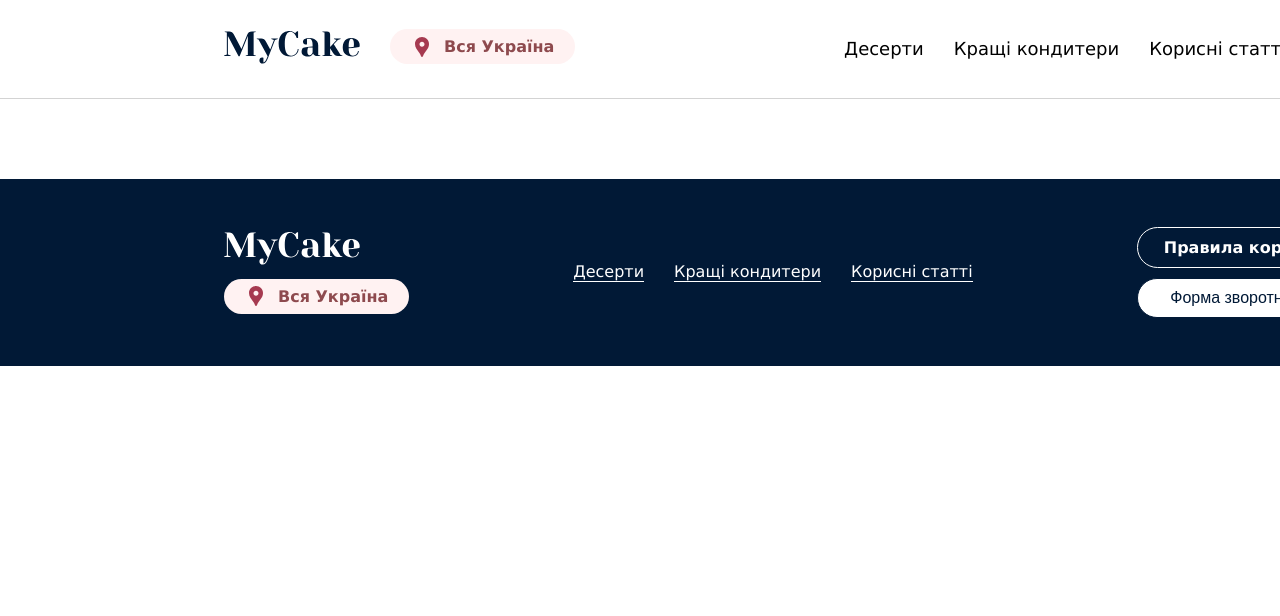
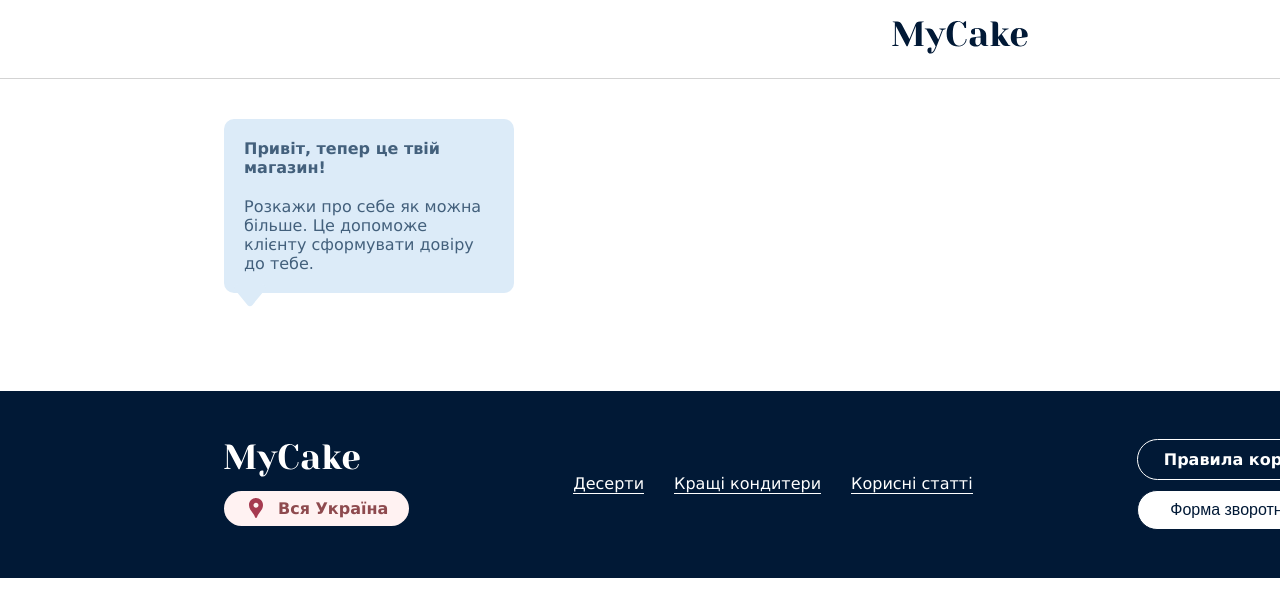
Before and after one commit to mvkochar/mycace, a React (Create React App) app: page /shop-registration in a window 1280 px wide. Shown: the top 616 px of the page. Built offline with nearby package versions, Linux system fonts and the light colour scheme.

Commit message:
edit SignDialog

```diff
--- a/src/App.tsx
+++ b/src/App.tsx
@@ -5,10 +5,14 @@ import Footer from './components/Footer/Footer'
 
 
 const App = () => {
+  const [headerType, setHeaderType] = React.useState(1)
+
+  const handleHeaderType = (headerId: number ) => setHeaderType(headerId)
+
   return (
     <>
-      <Header />
-      <Main />
+      <Header headerId={headerType} />
+      <Main handleHeaderType ={handleHeaderType}/>
       <Footer />
     </>
   )
--- a/src/components/Header/Header.tsx
+++ b/src/components/Header/Header.tsx
@@ -3,12 +3,19 @@ import { Link } from 'react-router-dom'
 import './Header.css'
 import SignDialog from '../SignDialog/SignDialog'
 
+type HeaderProps = {
+    headerId?: number
+}
 
-
-const Header = () => {
+const Header = ({ headerId = 1 }: HeaderProps) => {
 
     return (
         <header className='header d-f jc-sb align-center'>
+            {
+                    headerId === 3    ?
+                    <div style={{width: "fit-content", margin: "0 auto"}}> <Link to='/'><img src="images/logo.svg" alt="Logo" /></Link></div>
+                    :
+                    <>
                         <div className='d-f align-center'>
                             <div> <Link to='/'><img src="images/logo.svg" alt="Logo" /></Link></div>
                             <div className="header-location">Вся Україна</div>
@@ -28,9 +35,11 @@ const Header = () => {
                         </nav>
                         <div className="header-actions d-f align-center">
                             <button className='header-actions-info'><img src="images/info.svg" alt="Info" /></button>
-                <SignDialog/>
+                            <SignDialog />
                         </div>
 
+                    </>
+             }
         </header>
     )
 }
--- a/src/components/Main/Main.tsx
+++ b/src/components/Main/Main.tsx
@@ -7,21 +7,27 @@ import SingleProduct from '../../pages/SingleProduct'
 import Confectioner from '../../pages/Confectioner'
 import Articles from '../../pages/Articles'
 import Article from '../../pages/Article'
+import ShopRegistration from '../../pages/ShopRegistration'
 
-const Main = () => {
+
+type  MainProps = {
+  handleHeaderType: (headerId: number) => void;
+}
+
+const Main = ({handleHeaderType}:MainProps) => {
   return (
     <Routes>
         <Route
             path='/'
-            element={<Home/>}
+            element={<Home handleHeaderType={handleHeaderType}/>}
         />
         <Route
           path='desserts'
-          element={<Desserts/>}
+          element={<Desserts handleHeaderType={handleHeaderType}/>}
         />
         <Route
           path='confectioners'
-          element={<Confectioners/>}
+          element={<Confectioners handleHeaderType={handleHeaderType}/>}
         />
         <Route
           path='product'
@@ -33,11 +39,15 @@ const Main = () => {
         />
         <Route
           path='articles'
-          element={<Articles/>}
+          element={<Articles handleHeaderType={handleHeaderType}/>}
         />
         <Route
           path='article'
           element={<Article/>}
+        />
+        <Route
+          path='shop-registration'
+          element={<ShopRegistration handleHeaderType={handleHeaderType}/>}
         />
     </Routes>
   )
--- a/src/components/SignDialog/SignDialog.css
+++ b/src/components/SignDialog/SignDialog.css
@@ -226,15 +226,23 @@
     margin-top: 40px;
 }
 
-.cofirm-link {
+.cofirm-btn {
     display: block;
     width: 250px;
     margin-top: 10px;
     padding-top: 10.5px;
     padding-bottom: 10.5px;
     background-color: #FDAD6D;
+    border: none;
     border-radius: 50px;
+    cursor: pointer;
     font-size: 16px;
-    text-align: center;
     color: #5E2D07;
 }
+
+.confirm-wrong-code {
+    margin-top: 15px;
+    font-weight: 700;
+    font-size: 18px;
+    color: #DC143C;
+}
--- a/src/components/SignDialog/SignDialog.tsx
+++ b/src/components/SignDialog/SignDialog.tsx
@@ -25,6 +25,18 @@ const SignDialog = ({ screenType = 2, showSignBtn = true }: SignDialogProps) =>
     const [open, setOpen] = React.useState(!showSignBtn);
     const [screen, setScreen] = React.useState(screenType);
     const [codeOne, setCodeOne] = React.useState("")
+    const [codeTwo, setCodeTwo] = React.useState("")
+    const [codeThree, setCodeThree] = React.useState("")
+    const [codeFour, setCodeFour] = React.useState("")
+    const [codeFive, setCodeFive] = React.useState("")
+    const [codeSix, setCodeSix] = React.useState("")
+    const [isWrongCode, setIsWrongCode] = React.useState(false)
+
+    const confirmCode = "XLS169"
+
+    React.useEffect(() => {
+        setIsWrongCode(false)
+      }, []);
 
 
     const handleOpen = () => setOpen(true);
@@ -37,6 +49,24 @@ const SignDialog = ({ screenType = 2, showSignBtn = true }: SignDialogProps) =>
         setScreen((prevState) => {
             return prevState === 2 ? 1 : 2
         })
+    }
+
+
+    const handleConfirm = () => {
+        let inputCode = codeOne + codeTwo + codeThree + codeFour + codeFive + codeSix
+
+        if (inputCode !== confirmCode)  setIsWrongCode(true)
+        else {
+            setIsWrongCode(false)
+            window.location.assign('/shop-registration')
+        }
+
+        setCodeOne("")
+        setCodeTwo("")
+        setCodeThree("")
+        setCodeFour("")
+        setCodeFive("")
+        setCodeSix("")
     }
 
     const regMain = () => {
@@ -193,14 +223,30 @@ const SignDialog = ({ screenType = 2, showSignBtn = true }: SignDialogProps) =>
                         type='text' name='codeOne' value={codeOne}
                         onChange={(event) => { setCodeOne(event.target.value[0]); }}>
                     </input>
-                    <div className='confirm-code-item'></div>
-                    <div className='confirm-code-item'></div>
-                    <div className='confirm-code-item'></div>
-                    <div className='confirm-code-item'></div>
-                    <div className='confirm-code-item'></div>
+                    <input className='confirm-code-item'
+                        type='text' name='codeTwo' value={codeTwo}
+                        onChange={(event) => { setCodeTwo(event.target.value[0]); }}>
+                    </input>
+                    <input className='confirm-code-item'
+                        type='text' name='codeThree' value={codeThree}
+                        onChange={(event) => { setCodeThree(event.target.value[0]); }}>
+                    </input>
+                    <input className='confirm-code-item'
+                        type='text' name='codeFour' value={codeFour}
+                        onChange={(event) => { setCodeFour(event.target.value[0]); }}>
+                    </input>
+                    <input className='confirm-code-item'
+                        type='text' name='codeFive' value={codeFive}
+                        onChange={(event) => { setCodeFive(event.target.value[0]); }}>
+                    </input>
+                    <input className='confirm-code-item'
+                        type='text' name='codeSix' value={codeSix}
+                        onChange={(event) => { setCodeSix(event.target.value[0]); }}>
+                    </input>
                 </div>
+                <div className={isWrongCode ? "confirm-wrong-code" : "d-n"}>Wrong Code!</div>
                 <button className='second-send-btn'>Надіслати повторно</button>
-                <a href="" className="cofirm-link">Підтвердити</a>
+                <button className="cofirm-btn" onClick={handleConfirm}>Підтвердити</button>
             </>
         )
     }
--- a/src/pages/Articles.tsx
+++ b/src/pages/Articles.tsx
@@ -3,10 +3,19 @@ import './Articles.css'
 import { ArticlesList } from '../components/ArticlesList/ArticlesList'
 import ArticleItem from '../components/ArticleItem/ArticleItem'
 
-const Articles = () => {
+type ArticlesProps = {
+  handleHeaderType: (headerId: number) => void;
+}
+
+const Articles = ({handleHeaderType}:ArticlesProps) => {
   const [query, setQuery] = React.useState('')
   const [isSearch, setIsSearch] = React.useState(false)
   const [searchRes, setSearchRes] = React.useState(0)
+
+  React.useEffect(() => {
+    handleHeaderType(1)
+
+  }, []);
 
   const handleChange = (event: React.ChangeEvent<HTMLInputElement>) => {
     setIsSearch(false)
--- a/src/pages/Confectioners.tsx
+++ b/src/pages/Confectioners.tsx
@@ -5,7 +5,15 @@ import ConfectionerItem from '../components/ConfectionerItem/ConfectionerItem'
 import ProductItem from '../components/ProductItem/ProductItem'
 import { DessertsList } from '../components/ProductsList/ProductsList'
 
-const Confectioners = () => {
+type ConfectionersProps = {
+    handleHeaderType: (headerId: number) => void;
+}
+
+const Confectioners = ({ handleHeaderType }: ConfectionersProps) => {
+
+    React.useEffect(() => {
+        handleHeaderType(1)
+    }, []);
 
     const findProduct = (productTitle: string) => {
         const product = DessertsList.filter((dessert) => dessert.title.toLowerCase() === productTitle.toLowerCase())[0]
@@ -22,9 +30,9 @@ const Confectioners = () => {
 
     return (
         <div className='wrapper'>
-            <form action="" className='home-main-fm'>
+            <form action="" className='home-main-fm' style={{height: "50px"}}>
                 <input type="text" style={{ paddingTop: "4px" }} />
-                <button style={{ marginLeft: "103px" }}>Шукати</button>
+                <button type='button' style={{ marginLeft: "103px" }}>Шукати</button>
             </form>
             <div className="confectioners-tags desserts-main-tags  d-f">
                 <Tag title='Усі' isActive={true} />
--- a/src/pages/Desserts.tsx
+++ b/src/pages/Desserts.tsx
@@ -4,7 +4,11 @@ import Tag from '../components/Tag/Tag'
 import { DessertsList } from '../components/ProductsList/ProductsList'
 import ProductItem from '../components/ProductItem/ProductItem'
 
-const Desserts = () => {
+type DessertsProps = {
+  handleHeaderType: (headerId: number) => void;
+}
+
+const Desserts = ({handleHeaderType}:DessertsProps) => {
 
   const [moreProducts, setMoreProducts] = React.useState(false)
   const [query, setQuery] = React.useState('')
@@ -29,6 +33,11 @@ const Desserts = () => {
     setSearchRes(res)
     setIsSearch(true)
   }
+
+  React.useEffect(() => {
+    handleHeaderType(1)
+
+  }, []);
 
   return (
     <div className="wrapper">
--- a/src/pages/Home.tsx
+++ b/src/pages/Home.tsx
@@ -6,8 +6,17 @@ import { CakesHomeList, CupcakesHomeList } from '../components/ProductsList/Prod
 import ProductItem from '../components/ProductItem/ProductItem'
 import SignDialog from '../components/SignDialog/SignDialog'
 
-const Home = () => {
+type HomeProps = {
+  handleHeaderType: (headerId: number) => void;
+}
+
+const Home = ({handleHeaderType}:HomeProps) => {
   const [isReg, setIsReg] = React.useState(false)
+
+  React.useEffect(() => {
+    handleHeaderType(1)
+
+  }, []);
 
   return (
     <main>
--- /dev/null
+++ b/src/pages/ShopRegistration.css
@@ -0,0 +1,30 @@
+.shop-reg-main {
+    margin-top: 40px;
+    gap: 30px;
+}
+
+.shop-reg-msg {
+    width: 290px;
+    padding: 20px;
+    background-color: #DCEBF8;
+    border-radius: 10px;
+}
+
+.reg-msg-title,
+.reg-msg-desc {
+    font-size: 16px;
+    color: #43607C;
+}
+
+.reg-msg-title {
+    font-weight: 700;
+}
+
+.reg-msg-desc {
+    margin-top: 20px;
+}
+
+.shop-reg-polygon {
+    margin-top: -9px;
+    margin-left: 10px;
+}
--- /dev/null
+++ b/src/pages/ShopRegistration.tsx
@@ -0,0 +1,33 @@
+import React from 'react'
+import "./ShopRegistration.css"
+
+type ShopRegistrationProps = {
+    handleHeaderType: (headerId: number) => void
+}
+
+const ShopRegistration = ({ handleHeaderType }: ShopRegistrationProps) => {
+    React.useEffect(() => {
+        handleHeaderType(3)
+
+    }, []);
+
+    return (
+        <main>
+            <div className="wrapper">
+                <div className="shop-reg-main d-f">
+                    <div>
+                        <div className="shop-reg-msg">
+                            <div className="reg-msg-title">Привіт, тепер це твій магазин!</div>
+                            <p className="reg-msg-desc">
+                                Розкажи про себе як можна більше. Це допоможе клієнту сформувати довіру до тебе.
+                            </p>
+                        </div>
+                        <div className='shop-reg-polygon'><img src="images/polygon.svg" alt="polygon" /></div>
+                    </div>
+                </div>
+            </div>
+        </main>
+    )
+}
+
+export default ShopRegistration
```
Also changed, not shown: public/images/polygon.svg (added). Lines whose indentation alone changed are shown as unchanged.
